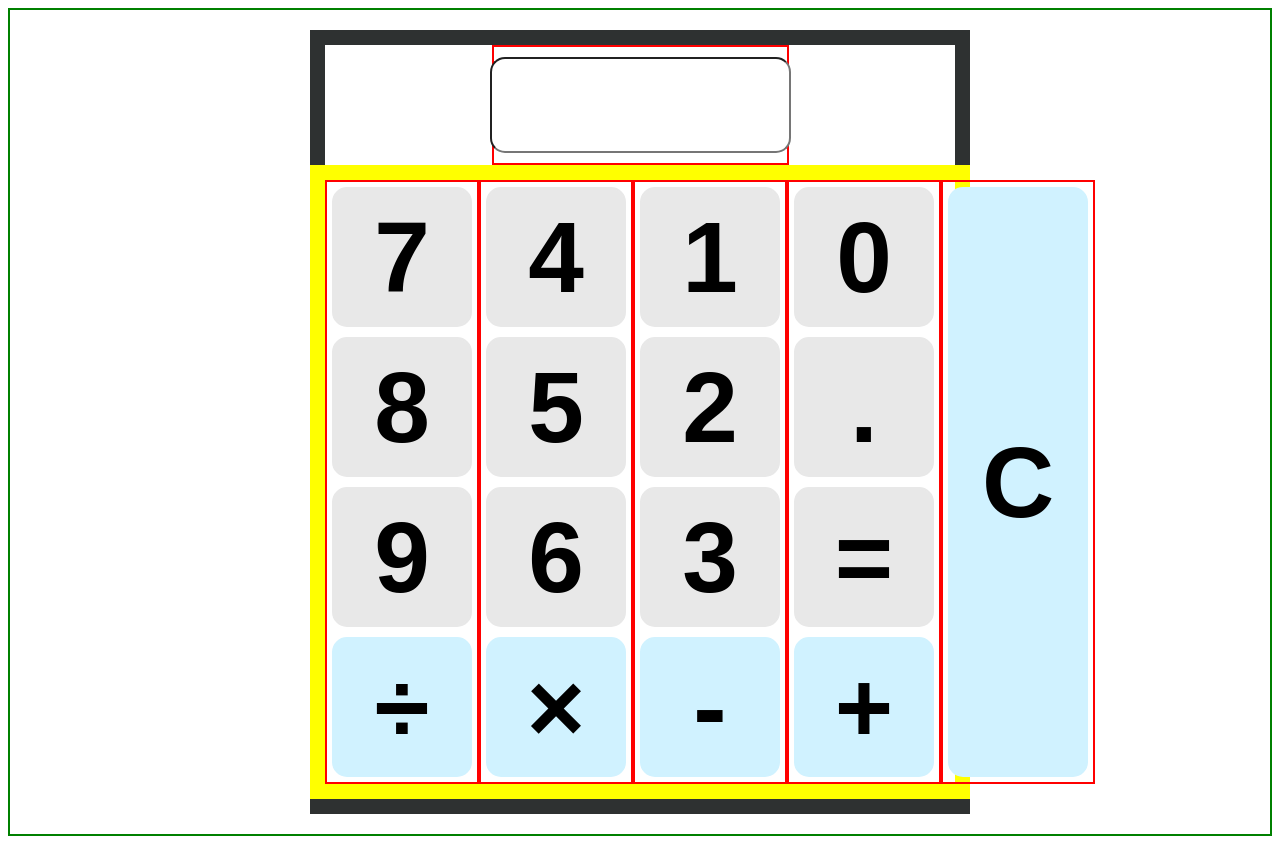
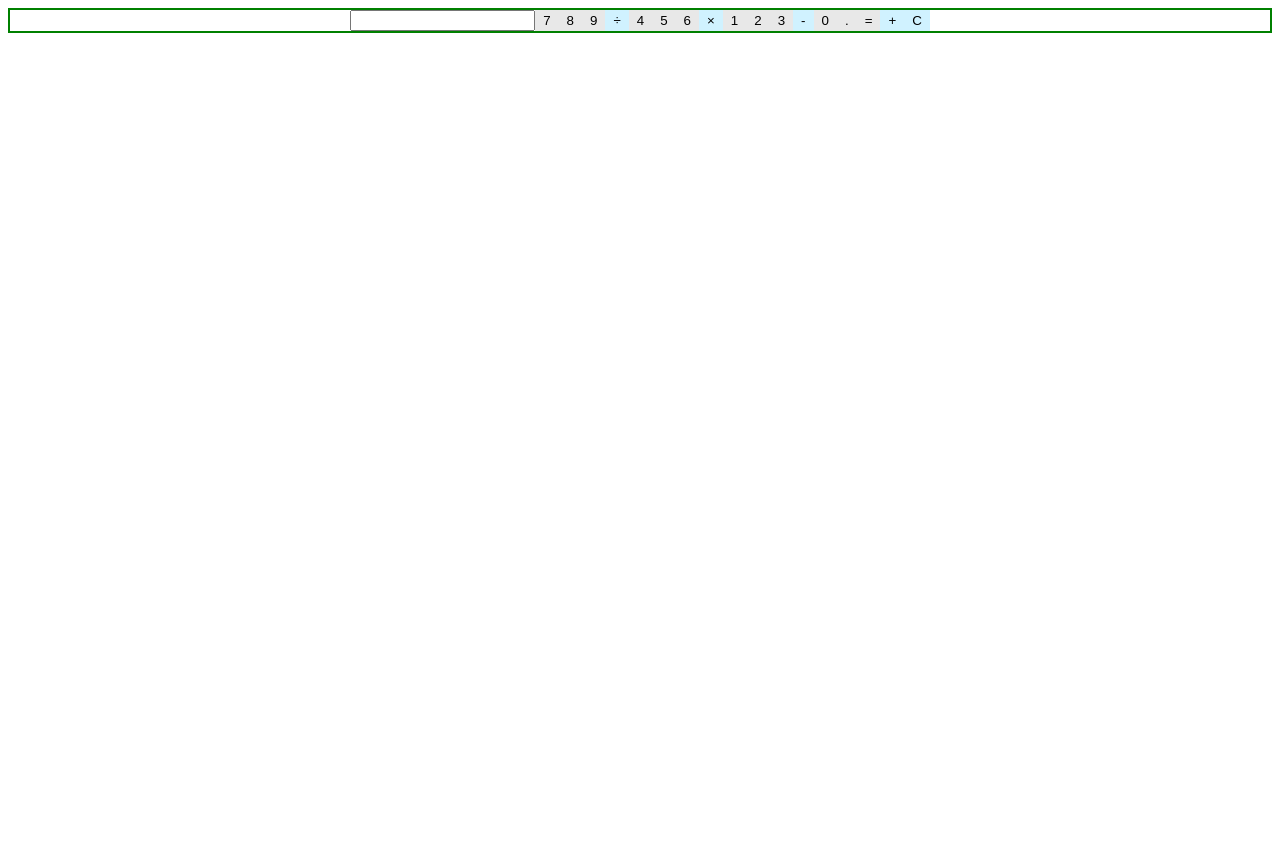
Before and after one commit to VadimSchmitz/react-calculator, a React (Create React App) app: page / in a window 1280 px wide. After the commit the page ends 800 px from the top, so only its background shows below. Built offline with nearby package versions, Linux system fonts and the light colour scheme.

Commit message:
improved classnames

```diff
--- a/src/App.js
+++ b/src/App.js
@@ -1,50 +1,30 @@
 import React from "react";
 import "./index.css";
-import "./FlexBox.css";
+
+
 
 function App() {
   return (
-
-
     <div className='body'>
-
-
-    <div className="wrapper">
-      <div className="flex-row">
-        <input className="calculator-input " type="number"></input>
-      </div>
-
-      <div className="number-wrapper">
-        <div className="flex-row ">
-          <button className="light-grey">7</button>
-          <button className="light-grey">8</button>
-          <button className="light-grey">9</button>
-          <button className="light-blue">÷</button>
-        </div>
-        <div className="flex-row">
-          <button className="light-grey">4</button>
-          <button className="light-grey">5</button>
-          <button className="light-grey">6</button>
-          <button className="light-blue">×</button>
-        </div>
-        <div className="flex-row">
-          <button className="light-grey">1</button>
-          <button className="light-grey">2</button>
-          <button className="light-grey">3</button>
-          <button className="light-blue">-</button>
-        </div>
-        <div className="flex-row">
-          <button className="light-grey">0</button>
-          <button className="light-grey">.</button>
-          <button className="light-grey">=</button>
-          <button className="light-blue">+</button>
-        </div>
-        <div className="flex-row">
-          <button className="caculator-button clear-button light-blue">
-            C
-          </button>
-        </div>
-      </div>
+      <div className="calculator">
+        <input className="calculator-input" type="number"></input>
+        <button className="light-grey b7">7</button>
+        <button className="light-grey b8">8</button>
+        <button className="light-grey b9">9</button>
+        <button className="light-blue bdiv">÷</button>
+        <button className="light-grey b4">4</button>
+        <button className="light-grey b5">5</button>
+        <button className="light-grey b6">6</button>
+        <button className="light-blue bx">×</button>
+        <button className="light-grey b1">1</button>
+        <button className="light-grey b2">2</button>
+        <button className="light-grey b3">3</button>
+        <button className="light-blue b-">-</button>
+        <button className="light-grey b0">0</button>
+        <button className="light-grey bdot">.</button>
+        <button className="light-grey beq">=</button>
+        <button className="light-blue bpl">+</button>
+        <button className="light-blue bc">C</button>
       </div>
     </div>
   );
```
